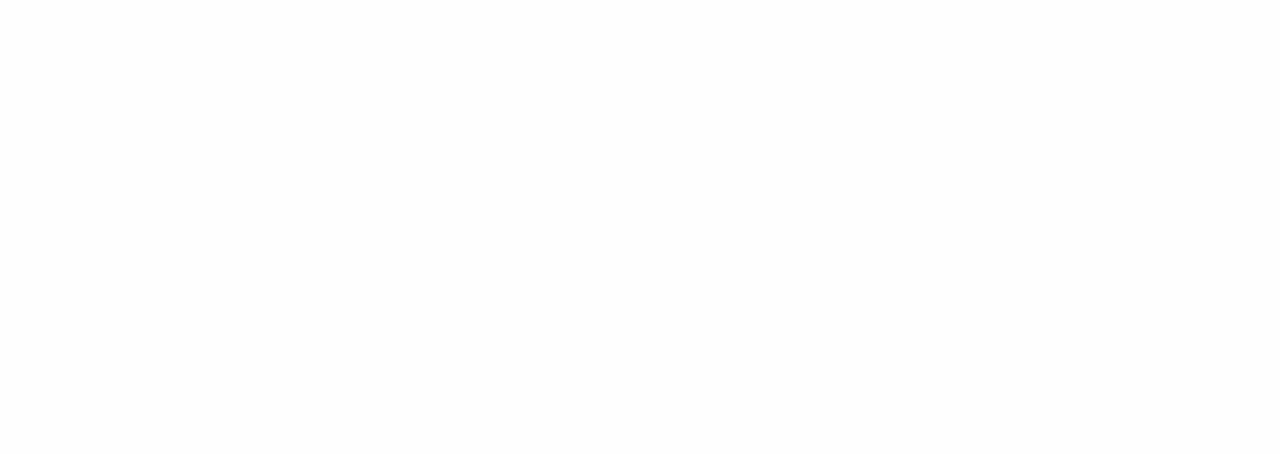
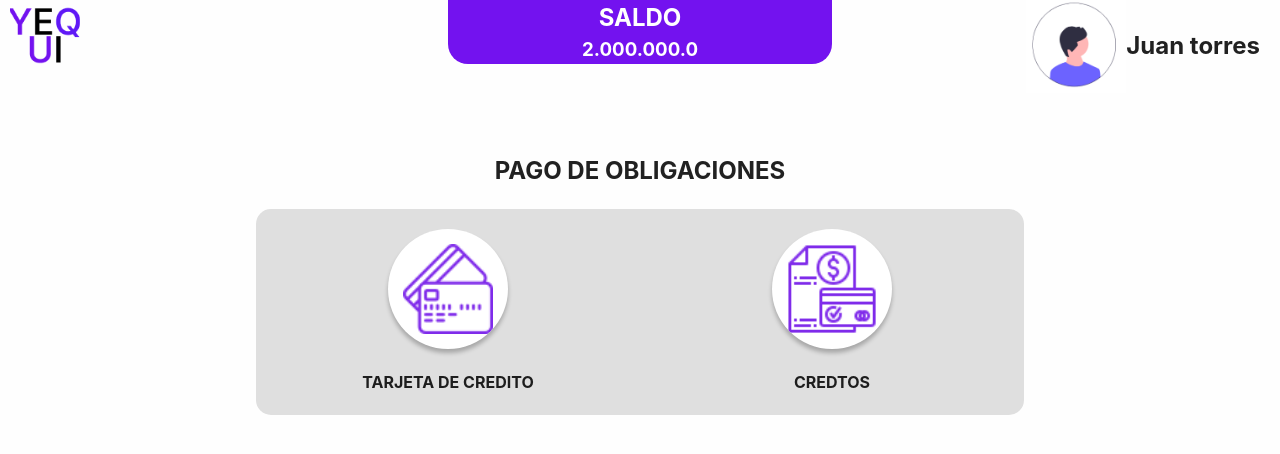
Before and after one commit to Yequi-2023/front_yequi.github.io, a React (Vite) app: page /pago_obligaciones in a window 1280 px wide. Before the commit this address had no page. Shown: the top 454 px of the page. Built offline with nearby package versions, Linux system fonts and the light colour scheme.

Commit message:
pantalla de creditos, correccion de url en imagenes y rutas

```diff
--- a/src/App.jsx
+++ b/src/App.jsx
@@ -9,6 +9,7 @@
 import TarjetasDeCredito from "./components/TarjetasDeCredito";
 import Transferencia from "./components/Transferencia";
 import PagoServicios from "./components/PagoServicios";
+import PagoObligaciones from "./components/PagoObligaciones";
 
 function App() {
   return (
@@ -31,6 +32,7 @@
           />
           <Route exact path="/transferencia" element={<Transferencia />} />
           <Route exact path="/pagoservicios" element={<PagoServicios />} />
+          <Route exact path="/pago_obligaciones" element={<PagoObligaciones />} />
         </Routes>
       </Router>
     </div>
--- a/src/components/Inicio.jsx
+++ b/src/components/Inicio.jsx
@@ -45,12 +45,12 @@
                     </div>
                     <h4>PAGO DE SERVICIOS <br></br>PUBLICOS</h4>
                 </Link>
-                <div className='card'>
+                <Link to="/pago_obligaciones" className='card'>
                     <div className='card-img'>
                         <img src="/logo-creditos.png" alt="logo-creditos" />
                     </div>
                     <h4>TARJETA DE CREDITO <br></br>Y CREDITOS</h4>
-                </div>
+                </Link>
             </div>
         </div>
     </div>
--- a/src/components/PagoObligaciones.jsx
+++ b/src/components/PagoObligaciones.jsx
@@ -1,7 +1,32 @@
-import React from "react";
+import React from 'react'
+import { Navbar } from '../layouts/Navbar'
+import { Link } from 'react-router-dom'
+import '../styles/PagoObligaciones.css'
 
 const PagoObligaciones = () => {
-  return <div>PagoObligaciones</div>;
-};
 
-export default PagoObligaciones;
+  return (
+    <div className='contenedor-pago-obligaciones' >
+      < Navbar />
+      <div className='pago-obligaciones'>
+        <h2>PAGO DE OBLIGACIONES</h2>
+        <div className='contenedor-obligaciones' >
+          <div className='card_obligaciones' >
+            <Link to="/tarjetasdecredito" className='card_img_obligaciones'>
+              <img src="/tarjetas-de-credito.png" alt="tarjetas-de-credito" />
+            </Link>
+            <h4>TARJETA DE CREDITO</h4>
+          </div>
+          <div className='card_obligaciones' >
+            <Link to="/tarjetasdecredito" className='card_img_obligaciones'>
+              <img src="/creditos.png" alt="creditos" />
+            </Link>
+            <h4>CREDTOS</h4>
+          </div>
+        </div>
+      </div>
+    </div>
+  )
+}
+
+export default PagoObligaciones
--- a/src/components/TarjetasDeCredito.jsx
+++ b/src/components/TarjetasDeCredito.jsx
@@ -52,7 +52,7 @@
             <div></div>
             <img
               className="img-cards"
-              src="/public/logos-avance-tarjeta-credito-min.png"
+              src="/logos-avance-tarjeta-credito-min.png"
               alt="logo-tarjeta-credito"
             />
 
--- /dev/null
+++ b/src/styles/PagoObligaciones.css
@@ -0,0 +1,49 @@
+.pago-obligaciones {
+    margin-top: 40px;
+    width: 100%;
+    display: flex;
+    flex-direction: column;
+    text-align: center;
+}
+
+.contenedor-obligaciones {
+    width: 60%;
+    display: flex;
+    margin: auto;
+    background: #dfdfdf;
+    flex-direction: row;
+    justify-content: flex-start;
+    flex-wrap: wrap;
+    text-align: center;
+    align-items: center;
+    height: auto;
+    border-radius: 15px;
+}
+
+.card_obligaciones {
+    width: 30%;
+    margin: 20px auto auto auto;
+    display: flex;
+    justify-content: center;
+    align-items: center;
+    text-align: center;
+    flex-direction: column;
+}
+
+.card_img_obligaciones {
+    width: 120px;
+    height: 120px;
+    display: flex;
+    border-radius: 50%;
+    justify-content: center;
+    align-items: center;
+    text-align: center;
+    flex-direction: column;
+    background: white;
+    box-shadow: 0px 4px 4px rgba(0, 0, 0, 0.25);
+    overflow: hidden;
+}
+
+.card_img_obligaciones img {
+    width: 90px;
+}
```
Also changed, not shown: public/creditos.png (added), public/tarjetas-de-credito.png (added).
